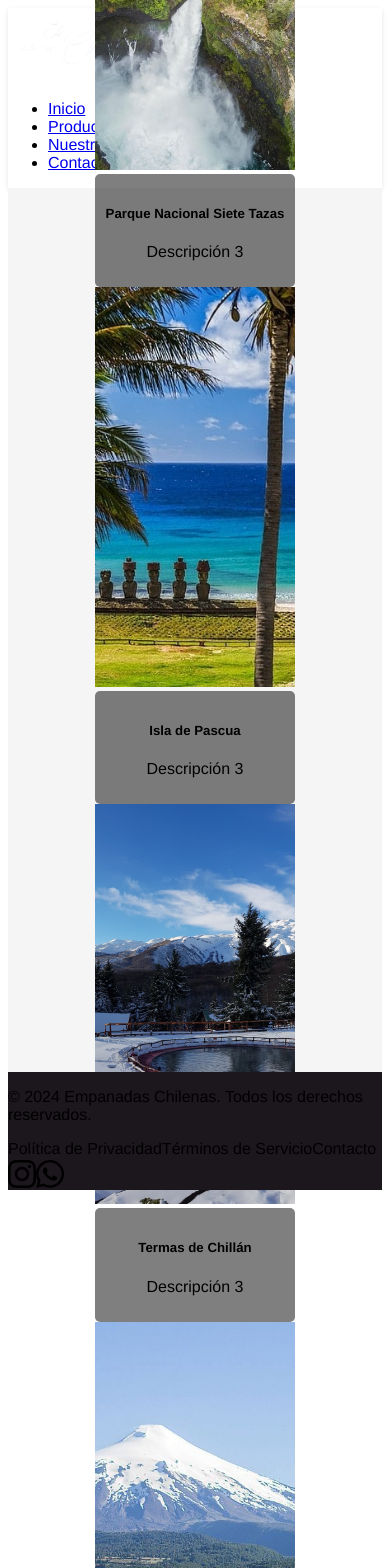
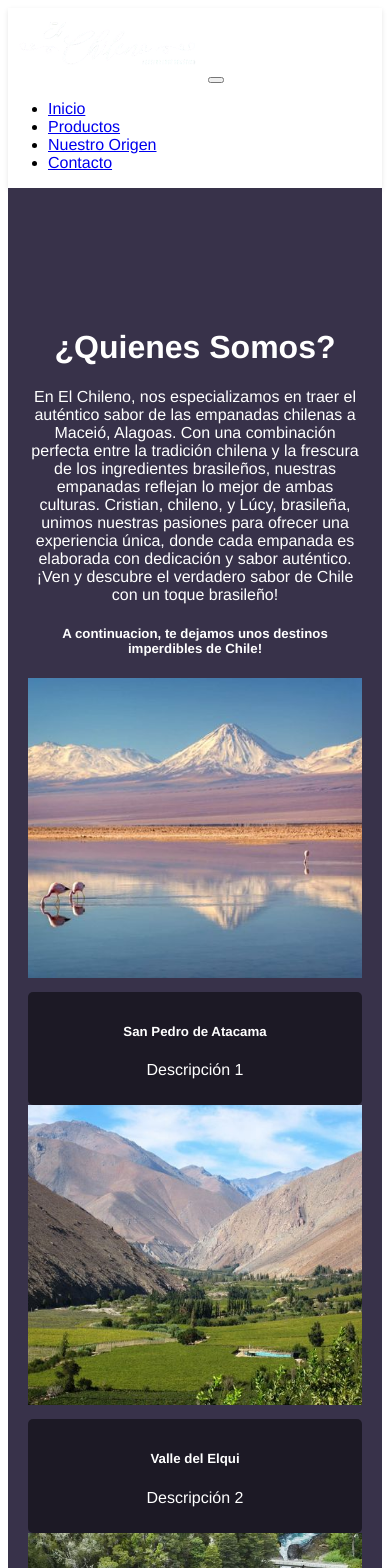
Before and after one commit to csdelartundo/Proyecto-EmpanadasBrasil, a Vue app: page /origen in a window 390 px wide. Shown: the top 1568 px of the page. Built offline with nearby package versions, Linux system fonts and the light colour scheme.

Commit message:
Modificaciones a carrusel vista mobile, y estilo de la vista

```diff
--- a/src/components/QuienesSomos.vue
+++ b/src/components/QuienesSomos.vue
@@ -1,5 +1,5 @@
 <template>
-    <div class="container">
+    <div class="container-carousel">
         <h1>¿Quienes Somos?</h1>
         <p>En El Chileno, nos especializamos en traer el auténtico sabor de las empanadas chilenas a Maceió, Alagoas.
             Con una combinación perfecta entre la tradición chilena y la frescura de los ingredientes brasileños,
@@ -16,6 +16,10 @@
                 :class="['carousel-item', { active: index === 0 }]">
                 <img :src="item.image" class="d-block w-100 img-fluid" :alt="item.title">
                 <div class="carousel-caption d-none d-md-block">
+                    <h5>{{ item.title }}</h5>
+                    <p>{{ item.description }}</p>
+                </div>
+                <div class="carousel-caption-below">
                     <h5>{{ item.title }}</h5>
                     <p>{{ item.description }}</p>
                 </div>
@@ -85,22 +89,69 @@ export default {
 
 <style scoped>
 /* Centrar el carrusel en la pantalla */
+.container-carousel {
+    text-align: center;
+    padding-top: 100px;
+    color: #fff;
+}
+
 #carouselExample {
     width: 60%;
     margin: 0 auto;
 }
 
-/* Asegurarse de que las imágenes ocupen el 100% del ancho del carrusel */
+/* Asegurarse de que las imágenes ocupen el 100% del ancho del carrusel y mantener calidad */
 .carousel-item img {
     width: 100%;
-    height: 400px;
-    object-fit: cover;
+    height: 500px;
+    object-fit: cover; /* Asegura que las imágenes cubran el área sin distorsión */
 }
 
-/* Ajustar el texto de las leyendas */
+/* Texto superpuesto sobre la imagen (pantallas grandes) */
 .carousel-caption {
+    position: absolute;
+    bottom: 20px;
+    left: 0;
+    right: 0;
+    text-align: center;
     background-color: rgba(0, 0, 0, 0.5);
     padding: 10px;
     border-radius: 5px;
+    color: #fff;
+}
+
+/* Texto debajo de la imagen (oculto en pantallas grandes) */
+.carousel-caption-below {
+    display: none;
+}
+
+/* Media query para dispositivos móviles */
+@media (max-width: 768px) {
+    /* Carrusel ocupa todo el ancho en móviles */
+    #carouselExample {
+        width: 100%;
+    }
+
+    /* Ajusta la altura de la imagen en móviles */
+    .carousel-item img {
+        height: 300px;
+        object-fit: cover;
+    }
+
+    /* Esconder el texto superpuesto en móviles */
+    .carousel-caption {
+        display: none;
+    }
+
+    /* Mostrar el texto debajo de la imagen en móviles */
+    .carousel-caption-below {
+        display: block;
+        text-align: center;
+        padding: 10px;
+        background-color: rgba(0, 0, 0, 0.5);
+        color: #fff;
+        border-radius: 5px;
+        margin-top: 10px;
+    }
 }
 </style>
--- a/src/views/OrigenView.vue
+++ b/src/views/OrigenView.vue
@@ -11,8 +11,7 @@ import QuienesSomos from '@/components/QuienesSomos.vue';
 <style>
 .container-fluid{
     padding: 20px;
-    background-color: #f5f5f5;
-    min-height: 100vh;
+    background-color: #38324A;
     display: flex;
     justify-content: center;
     align-items: center;
```
